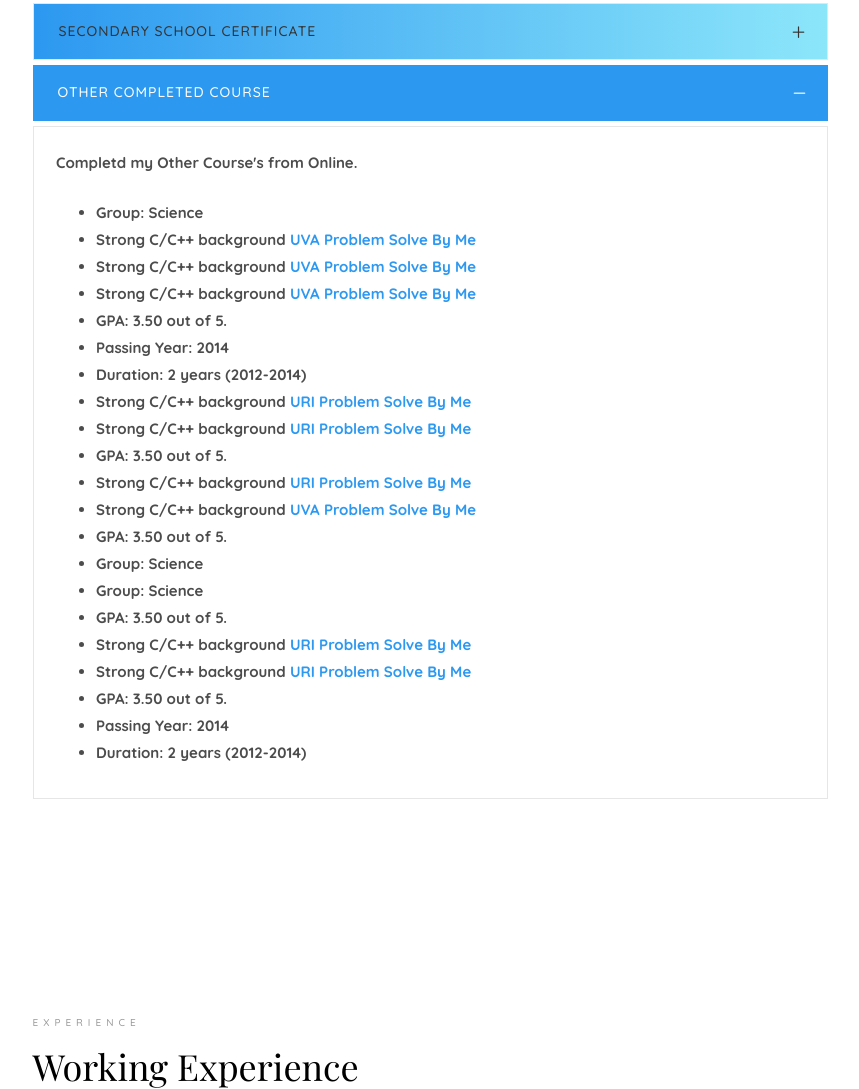
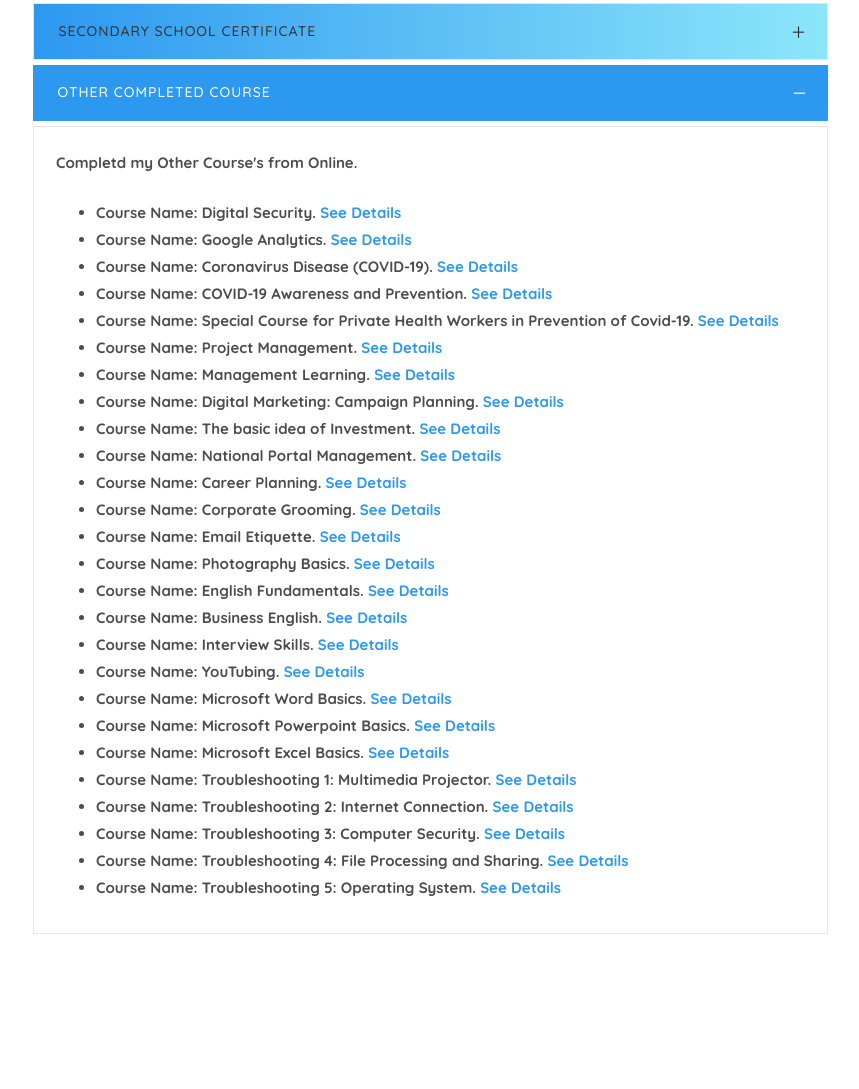
Before and after one commit to rakibul7/My_Portfolio, a PHP site: page / in a window 1280 px wide, after a click on "OTHER COMPLETED COURSE". Shown: the part 4435-5524 px from the top of the page, without its empty margins (360-1219 px from the left). Run offline with PHP 8.4, Linux system fonts and the light colour scheme; some libraries are stand-ins or nearby versions; some web fonts are replaced.

Commit message:
Update index.php

```diff
--- a/index.php
+++ b/index.php
@@ -558,27 +558,33 @@ Sincerely, <br>
 									        <div class="panel-body">
 									               <p>Completd my <strong>Other Course's</strong> from <strong>Online</strong>.</p>
 													<ul>
-														<li>Group: <strong>Science</strong></li>
-														<li>Strong C/C++ background <a href="https://uhunt.onlinejudge.org/id/761744">UVA Problem Solve By Me</a></li>
-														<li>Strong C/C++ background <a href="https://uhunt.onlinejudge.org/id/761744">UVA Problem Solve By Me</a></li>
-														<li>Strong C/C++ background <a href="https://uhunt.onlinejudge.org/id/761744">UVA Problem Solve By Me</a></li>
-														<li>GPA: <strong>3.50</strong> out of <strong>5</strong>.</li>
-														<li>Passing Year: <strong>2014</strong> </li>
-														<li>Duration: <strong>2 years (2012-2014)</strong></li>
-														<li>Strong C/C++ background <a href="https://www.urionlinejudge.com.br/judge/en/profile/57828" target="blank">URI Problem Solve By Me</a> </li>
-														<li>Strong C/C++ background <a href="https://www.urionlinejudge.com.br/judge/en/profile/57828" target="blank">URI Problem Solve By Me</a></li>
-														<li>GPA: <strong>3.50</strong> out of <strong>5</strong>.</li>
-														<li>Strong C/C++ background <a href="https://www.urionlinejudge.com.br/judge/en/profile/57828" target="blank">URI Problem Solve By Me</a> </li>
-														<li>Strong C/C++ background <a href="https://uhunt.onlinejudge.org/id/761744">UVA Problem Solve By Me</a></li>
-														<li>GPA: <strong>3.50</strong> out of <strong>5</strong>.</li>
-														<li>Group: <strong>Science</strong></li>
-														<li>Group: <strong>Science</strong></li>
-														<li>GPA: <strong>3.50</strong> out of <strong>5</strong>.</li>
-														<li>Strong C/C++ background <a href="https://www.urionlinejudge.com.br/judge/en/profile/57828" target="blank">URI Problem Solve By Me</a> </li>
-														<li>Strong C/C++ background <a href="https://www.urionlinejudge.com.br/judge/en/profile/57828" target="blank">URI Problem Solve By Me</a></li>
-														<li>GPA: <strong>3.50</strong> out of <strong>5</strong>.</li>
-														<li>Passing Year: <strong>2014</strong> </li>
-														<li>Duration: <strong>2 years (2012-2014)</strong></li>
+														<li>Course Name: Digital Security. <a href="http://muktopaath.gov.bd/certificate/check/MC-H413993O613813P106O">See Details</a></li>
+														<li>Course Name: Google Analytics. <a href="http://muktopaath.gov.bd/certificate/check/MC-G413993H657761C189P">See Details</a></li>
+														<li>Course Name: Coronavirus Disease (COVID-19). <a href="http://muktopaath.gov.bd/certificate/check/MC-O413993B928108U236E">See Details</a></li>
+														<li>Course Name: COVID-19 Awareness and Prevention. <a href="http://muktopaath.gov.bd/certificate/check/MC-A413993U613766H238N">See Details</a></li>
+														<li>Course Name: Special Course for Private Health Workers in Prevention of Covid-19. <a href="http://muktopaath.gov.bd/certificate/check/MC-D413993D884176I242Y">See Details</a></li>
+														<li>Course Name: Project Management. <a href="http://muktopaath.gov.bd/certificate/check/MC-O413993C989320H192U">See Details</a></li>
+														<li>Course Name: Management Learning. <a href="http://muktopaath.gov.bd/certificate/check/MC-Y413993I990928L195E">See Details</a></li>
+														<li>Course Name: Digital Marketing: Campaign Planning. <a href="http://muktopaath.gov.bd/certificate/check/MC-N413993S990220V185V">See Details</a></li>
+														<li>Course Name: The basic idea of Investment. <a href="http://muktopaath.gov.bd/certificate/check/MC-A413993X731090C136O">See Details</a></li>
+														<li>Course Name: National Portal Management. <a href="http://muktopaath.gov.bd/certificate/check/MC-V413993P958986P25W">See Details</a></li>
+														<li>Course Name: Career Planning. <a href="http://muktopaath.gov.bd/certificate/check/MC-M413993U989321J196K">See Details</a></li>
+														<li>Course Name: Corporate Grooming. <a href="http://muktopaath.gov.bd/certificate/check/MC-E413993P731215D154C">See Details</a></li>
+														<li>Course Name: Email Etiquette. <a href="http://muktopaath.gov.bd/certificate/check/MC-R413993R731253L181V">See Details</a></li>
+														<li>Course Name: Photography Basics. <a href="http://muktopaath.gov.bd/certificate/check/MC-S413993K990238Y184C">See Details</a></li>
+														<li>Course Name: English Fundamentals. <a href="http://muktopaath.gov.bd/certificate/check/MC-R413993F1007728O203Q">See Details</a></li>
+														<li>Course Name: Business English. <a href="http://muktopaath.gov.bd/certificate/check/MC-Y413993C990946K191Z">See Details</a></li>
+														<li>Course Name: Interview Skills. <a href="http://muktopaath.gov.bd/certificate/check/MC-H413993D990243Q149Y">See Details</a></li>
+														<li>Course Name: YouTubing. <a href="http://muktopaath.gov.bd/certificate/check/MC-L413993M658037S199X">See Details</a></li>
+														<li>Course Name: Microsoft Word Basics. <a href="http://muktopaath.gov.bd/certificate/check/MC-S413993X924416T150Q">See Details</a></li>
+														<li>Course Name: Microsoft Powerpoint Basics. <a href="http://muktopaath.gov.bd/certificate/check/MC-L413993V885127R151I">See Details</a></li>
+														<li>Course Name: Microsoft Excel Basics. <a href="http://muktopaath.gov.bd/certificate/check/MC-P413993S945051V152I">See Details</a></li>
+														<li>Course Name: Troubleshooting 1: Multimedia Projector. <a href="http://muktopaath.gov.bd/certificate/check/MC-T413993P731214C117R">See Details</a></li>
+														<li>Course Name: Troubleshooting 2: Internet Connection. <a href="http://muktopaath.gov.bd/certificate/check/MC-L413993R731210M118J">See Details</a></li>
+														<li>Course Name: Troubleshooting 3: Computer Security. <a href="http://muktopaath.gov.bd/certificate/check/MC-L413993K731205I119P">See Details</a></li>
+														<li>Course Name: Troubleshooting 4: File Processing and Sharing. <a href="http://muktopaath.gov.bd/certificate/check/MC-D413993Q731202C120X">See Details</a></li>
+														<li>Course Name: Troubleshooting 5: Operating System. <a href="http://muktopaath.gov.bd/certificate/check/MC-I413993V659854N121S">See Details</a></li>
+
 													</ul>
 									        </div>
 									    </div>
```
